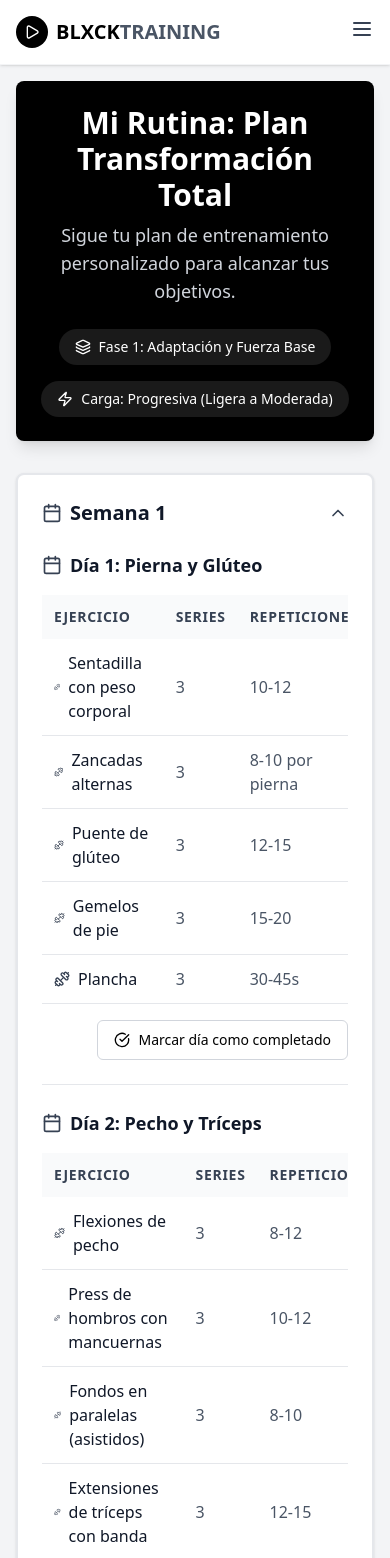
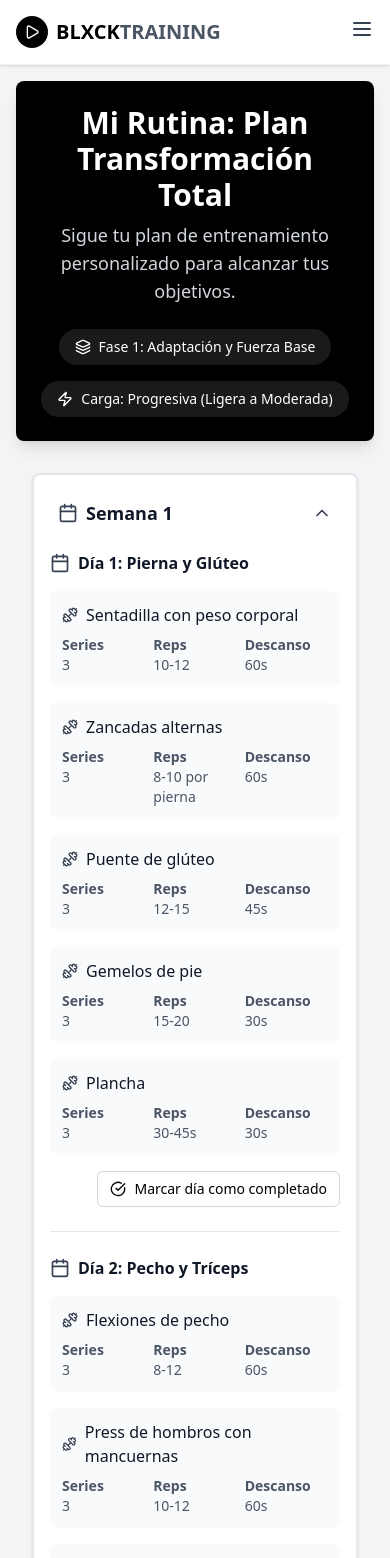
Before and after one commit to RodrigoGutierrezPacheco/blxcktraining2.0, a React (Vite) app: page /mi-rutina in a window 390 px wide. Shown: the top 1558 px of the page. Built offline with nearby package versions, Linux system fonts and the light colour scheme.

Commit message:
feat(miRutina): ejemplo de rutina

```diff
--- a/src/pages/MiRutina/Rutina.jsx
+++ b/src/pages/MiRutina/Rutina.jsx
@@ -10,11 +10,11 @@ import {
   Zap,
   Layers,
 } from "lucide-react";
-import routineData from "./miRutina.json"; // Import the routine data from the JSON file
+import routineData from "./miRutina.json";
 import RutinaInfo from "./RutinaInfo";
 
 export default function Rutina() {
-  const [expandedWeek, setExpandedWeek] = useState(1); // Start with the first week expanded
+  const [expandedWeek, setExpandedWeek] = useState(1);
   const weekRefs = useRef({});
 
   const toggleWeek = (weekNumber) => {
@@ -30,14 +30,12 @@ export default function Rutina() {
     }
   }, [expandedWeek]);
 
-  // Function to determine the theme based on the index
   const getWeekTheme = (index) => {
     return index % 2 === 0 ? "light" : "dark";
   };
 
   return (
     <div className="min-h-screen bg-gray-100 p-4 sm:p-6 lg:p-8">
-      {/* Hero Section */}
       <section className="relative bg-black text-white rounded-lg shadow-lg p-6 sm:p-8 lg:p-10 mb-8 max-w-6xl mx-auto text-center">
         <h1 className="text-3xl sm:text-4xl font-bold mb-2">
           Mi Rutina: {routineData.name}
--- a/src/pages/MiRutina/RutinaInfo.jsx
+++ b/src/pages/MiRutina/RutinaInfo.jsx
@@ -16,7 +16,7 @@ export default function RutinaInfo({
   expandedWeek,
 }) {
   return (
-    <div className="max-w-6xl mx-auto space-y-4">
+    <div className="max-w-6xl mx-auto space-y-4 px-4">
       {routineData.weeks.map((week, index) => {
         const theme = getWeekTheme(index);
         const isDark = theme === "dark";
@@ -59,7 +59,7 @@ export default function RutinaInfo({
             >
               <CardContent className="p-4 flex justify-between items-center">
                 <h2
-                  className={`text-xl font-bold ${headerTextColorClass} flex items-center gap-2`}
+                  className={`text-lg sm:text-xl font-bold ${headerTextColorClass} flex items-center gap-2`}
                 >
                   <Calendar className={`h-5 w-5 ${headerIconColorClass}`} />
                   Semana {week.weekNumber}
@@ -72,7 +72,7 @@ export default function RutinaInfo({
               </CardContent>
             </button>
             {isExpanded && (
-              <div className={`p-6 pt-0 ${expandedContentClass}`}>
+              <div className={`p-4 sm:p-6 pt-0 ${expandedContentClass}`}>
                 <div className="space-y-6">
                   {week.days.map((day) => (
                     <div
@@ -80,14 +80,49 @@ export default function RutinaInfo({
                       className={`pb-6 last:pb-0 ${borderColorClass} border-b last:border-0`}
                     >
                       <h3
-                        className={`text-lg font-bold mb-4 flex items-center gap-2 ${headerTextColorClass}`}
+                        className={`text-base sm:text-lg font-bold mb-4 flex items-center gap-2 ${headerTextColorClass}`}
                       >
                         <Calendar
                           className={`h-5 w-5 ${headerIconColorClass}`}
                         />
                         Día {day.dayNumber}: {day.focus}
                       </h3>
-                      <div className="overflow-x-auto">
+
+                      {/* Mobile-friendly exercise list */}
+                      <div className="sm:hidden space-y-4">
+                        {day.exercises.map((exercise, exIndex) => (
+                          <div
+                            key={exIndex}
+                            className={`p-3 rounded-lg ${isDark ? 'bg-gray-800' : 'bg-gray-50'} space-y-2`}
+                          >
+                            <div className="flex items-center gap-2">
+                              <Dumbbell
+                                className={`h-4 w-4 ${headerIconColorClass}`}
+                              />
+                              <span className={`font-medium ${headerTextColorClass}`}>
+                                {exercise.name}
+                              </span>
+                            </div>
+                            <div className="grid grid-cols-3 gap-2 text-sm">
+                              <div className={`${secondaryTextClass}`}>
+                                <div className="font-semibold">Series</div>
+                                <div>{exercise.sets}</div>
+                              </div>
+                              <div className={`${secondaryTextClass}`}>
+                                <div className="font-semibold">Reps</div>
+                                <div>{exercise.reps}</div>
+                              </div>
+                              <div className={`${secondaryTextClass}`}>
+                                <div className="font-semibold">Descanso</div>
+                                <div>{exercise.rest}</div>
+                              </div>
+                            </div>
+                          </div>
+                        ))}
+                      </div>
+
+                      {/* Desktop table (hidden on mobile) */}
+                      <div className="hidden sm:block">
                         <table className="w-full text-left border-collapse">
                           <thead>
                             <tr className={tableHeadBgClass}>
@@ -141,10 +176,12 @@ export default function RutinaInfo({
                           </tbody>
                         </table>
                       </div>
+
                       <div className="mt-4 text-right">
                         <Button
                           variant="outline"
                           className={`${buttonClass} bg-transparent text-sm`}
+                          size="sm"
                         >
                           <CheckCircle className="mr-2 h-4 w-4" />
                           Marcar día como completado
```
